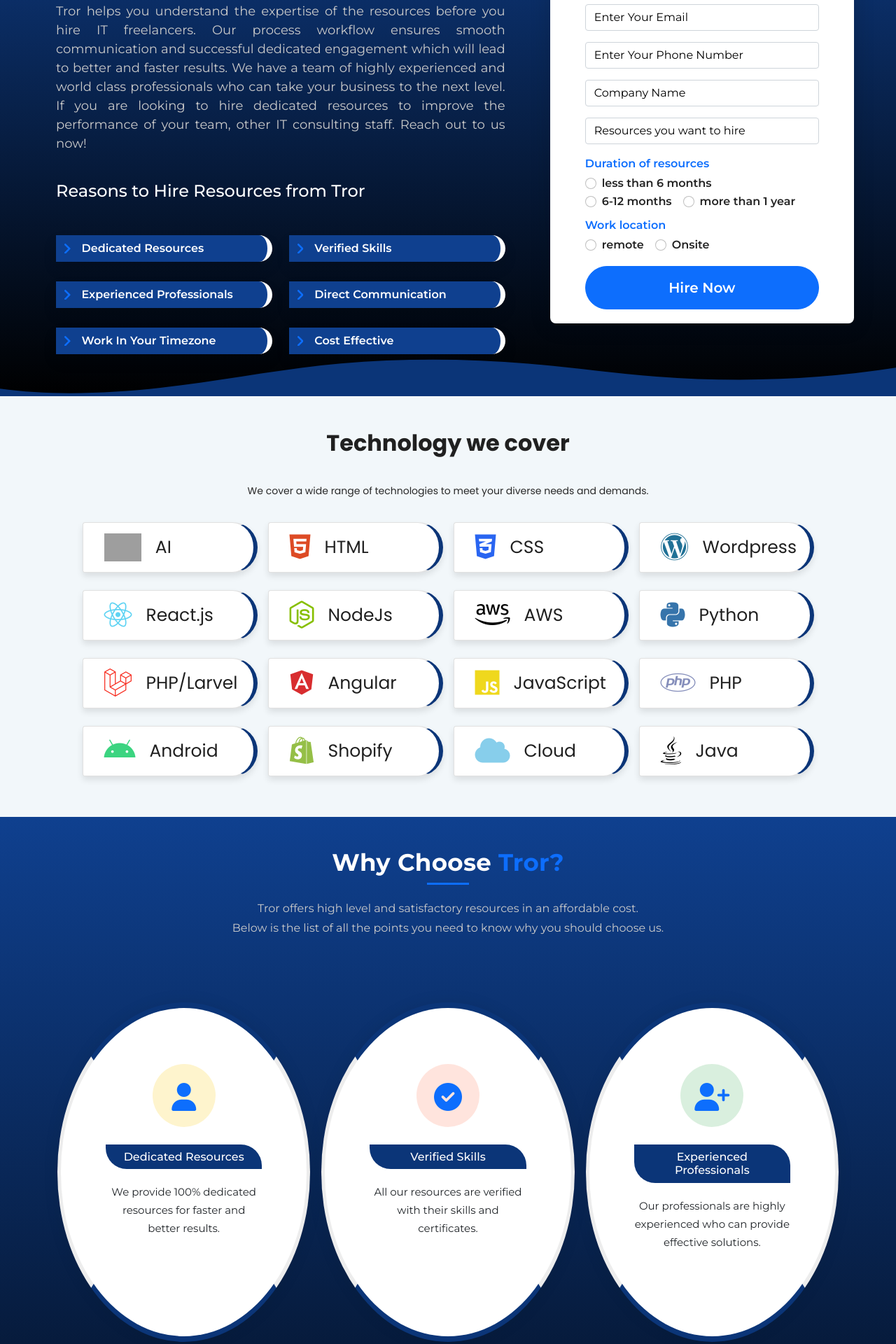
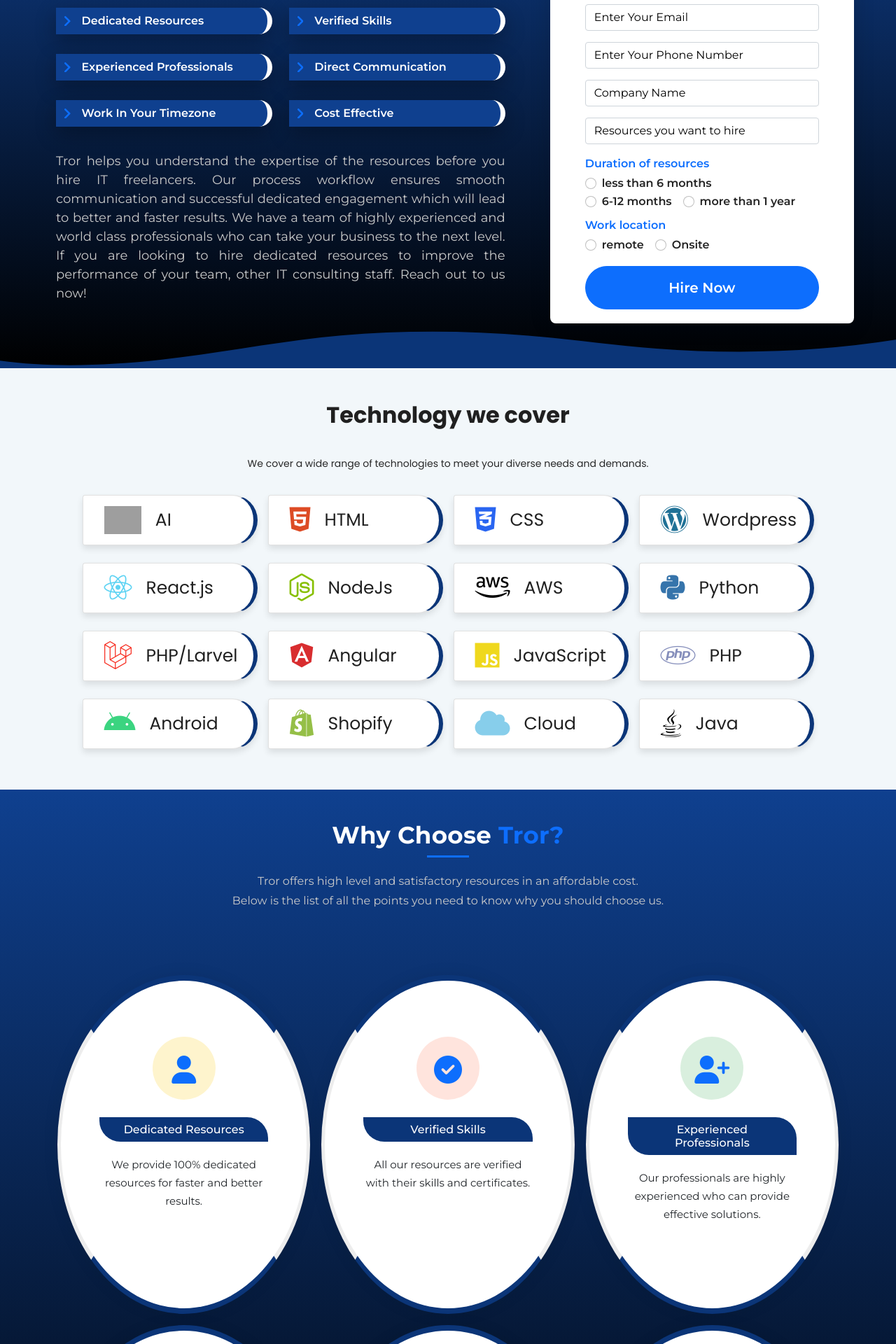
Before and after one commit to syedrahman06/HireNow---React, a React app: page / in a window 1280 px wide. Shown: the part 360-2280 px from the top of the page at 70% size. Built offline with nearby package versions, Linux system fonts and the light colour scheme; some packages are replaced by stand-ins of ours; grey boxes are pictures that could not be loaded; a web font is replaced by a local one.

Commit message:
oval-change-circle

```diff
--- a/src/landing/LandingPage.jsx
+++ b/src/landing/LandingPage.jsx
@@ -204,19 +204,15 @@ const LandingPage = () => {
           <div className="col-md-7">
             <div className="intro">
               <h1>Hire the Best Remote Talents</h1>
-              <p className="mt-3">
-                Tror helps you understand the expertise of the resources before you hire IT freelancers. Our process workflow ensures smooth communication and successful dedicated engagement which will lead to better and faster results. We have a team of highly experienced and world class professionals who can take your business to the next level. If you are looking to hire dedicated resources to improve the performance of your team, other IT consulting staff. Reach out to us now!
-              </p>
-
-              <h4>Reasons to Hire Resources from Tror</h4>
               <div className="row">
                 <div className="col-md-6">
                   <div className="bullet-reason my-2">
-                    <div className="icon">
+                    <div className="icon" style={{ color: '#fff' }}>
                       <svg
                         xmlns="http://www.w3.org/2000/svg"
                         width="8.503"
                         height="14.43"
+
                         viewBox="0 0 8.503 14.43"
                       >
                         <path
@@ -319,6 +315,12 @@ const LandingPage = () => {
                   </div>
                 </div>
               </div>
+              <p className="mt-3">
+                Tror helps you understand the expertise of the resources before you hire IT freelancers. Our process workflow ensures smooth communication and successful dedicated engagement which will lead to better and faster results. We have a team of highly experienced and world class professionals who can take your business to the next level. If you are looking to hire dedicated resources to improve the performance of your team, other IT consulting staff. Reach out to us now!
+              </p>
+
+              {/* <h4>Reasons to Hire Resources from Tror</h4> */}
+
             </div>
           </div>
 
--- a/src/landing/LandingPage.scss
+++ b/src/landing/LandingPage.scss
@@ -20,7 +20,7 @@
     padding: 7px 12px;
     border-radius: 0px 30px 30px 0px;
     margin-bottom: 20px !important;
-    box-shadow: 0 10px 20px rgba(0, 0, 0, 10%);
+    box-shadow: 0 10px 30px rgba(0, 0, 0, 0.3);
     border-right: 7px solid #ffffff;
         .icon{
             display: flex;
--- a/src/landing/components/WhyChooseTror.scss
+++ b/src/landing/components/WhyChooseTror.scss
@@ -117,7 +117,9 @@ color:#0D6EFD;
 .item {
 background: #fff;
 text-align: center;
-padding: 55px 64px;
+padding: 55px 55px;
+width: 100%;
+height: 100%;
 -webkit-box-shadow:0 0px 25px rgba(0, 0, 0, 0.07);
 box-shadow:0 0px 25px rgba(0, 0, 0, 0.07);
 border-radius: 50%;
@@ -167,7 +169,7 @@ transition: all 0.5s ease 0s;
     }
 }
 .item:hover .item, .item:hover span.icon{
-background:#000;
+background:#fff;
 border-radius:10px;
 -webkit-transition: all .5s ease 0;
 transition: all .5s ease 0;
```
